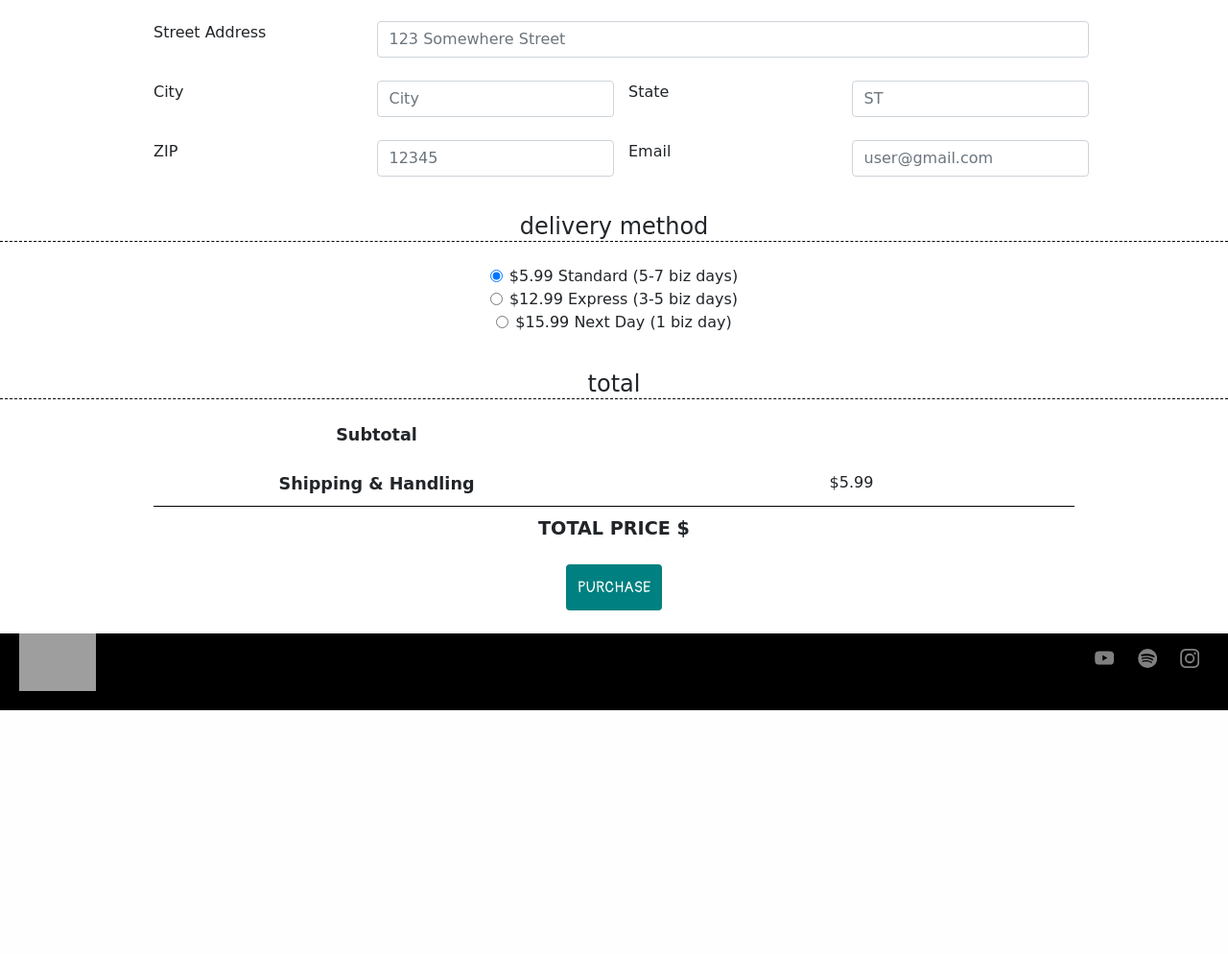
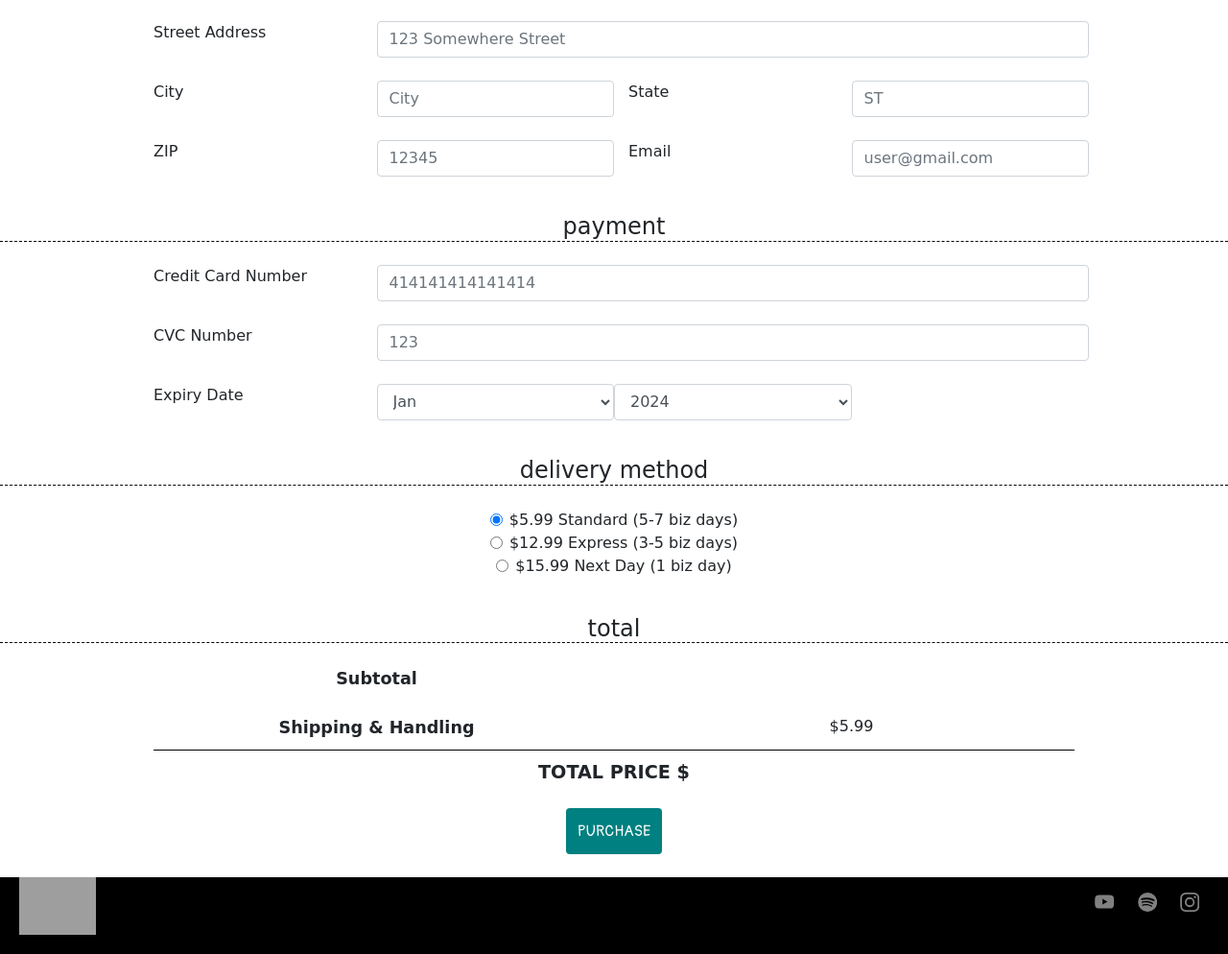
Before and after one commit to jschhie/Mock-Band-Web-App, a Flask app: page /checkout/1 in a window 1280 px wide. Shown: the part 718-1712 px from the top of the page at 96% size. Before the commit the page ends 1458 px from the top, so only its background shows below. Run offline with Flask 2, Linux system fonts and the light colour scheme; some libraries are stand-ins or nearby versions; some web fonts are replaced; grey boxes are pictures that could not be loaded.

Commit message:
mock payment form

```diff
--- a/website/__init__.py
+++ b/website/__init__.py
@@ -34,6 +34,10 @@ def create_database(app):
         with app.test_request_context():
             from .models import Customer, Order, ItemSold, Product
             db.create_all(app=app)
+            # Initialize database once
+            #if (Product.query.all() != None):
+            #    return
+
             # Insert store merch
             merch_titles = ["Young Forever",
                             "WINGS",
--- a/website/models.py
+++ b/website/models.py
@@ -34,7 +34,7 @@ class Order(db.Model):
     total_price = db.Column(db.String(50))
     # Applicable to Ticket Orders
     venue = db.Column(db.String(30), default="None") # if Merch: None, else: Concert Venue
-    venue_date = db.Column(db.String(30), default="None") # date and time (ex: AUG 25, TUES, at 8 PM)
+    venue_date = db.Column(db.String(30), default="None") # date and time (ex: AUG 25, FRIDAY @ 8 PM)
 
 
 class ItemSold(db.Model):
@@ -47,6 +47,6 @@ class ItemSold(db.Model):
 
 class Product(db.Model):
     id = db.Column(db.Integer, primary_key=True)
-    prod_title = db.Column(db.String(50), unique=True)
+    prod_title = db.Column(db.String(50))
     unit_price = db.Column(db.String(50))
     img_src = db.Column(db.String(100), default="None") # image url for merch, "None" for tickets
--- a/website/templates/checkout.html
+++ b/website/templates/checkout.html
@@ -70,6 +70,52 @@
                 <input type="form-control email" class="form-control col-md-3" placeholder="user@gmail.com" id="billEmail" name="billEmail">
             </div>
         </div>
+        </div>
+    </div>
+
+    <div class="checkout-section">
+        <h4 class="sub-header">payment</h4>
+        <br>
+        <div class="checkout-form">
+            <div class="row">
+                <label class="col-md-3">Credit Card Number</label>
+                <input class="form-control col-md-9" type="text" minlength="15" maxlength="15" placeholder="414141414141414" autocomplete="off">
+            </div>
+            <br>
+            <div class="row">
+                <label class="col-md-3">CVC Number</label>
+                <input class="form-control col-md-9" type="password" minlength="3" maxlength="3" placeholder="123" autocomplete="off">
+            </div>
+            <br>
+            <div class="row">
+                <label class="col-md-3">Expiry Date</label>
+                <select class="form-control col-md-3" autocomplete="off">
+                    <option value="01" selected>Jan</option>
+                    <option value="02">Feb</option>
+                    <option value="03">Mar</option>
+                    <option value="04">Apr</option>
+                    <option value="05">May</option>
+                    <option value="06">Jun</option>
+                    <option value="07">Jul</option>
+                    <option value="08">Aug</option>
+                    <option value="09">Sep</option>
+                    <option value="10">Oct</option>
+                    <option value="11">Nov</option>
+                    <option value="12">Dec</option>
+                </select>
+                <select class="form-control col-md-3" autocomplete="off">
+                    <option value="24" selected>2024</option>
+                    <option value="25">2025</option>
+                    <option value="26">2026</option>
+                    <option value="27">2027</option>
+                    <option value="28">2028</option>
+                    <option value="29">2029</option>
+                    <option value="30">2030</option>
+                    <option value="31">2031</option>
+                    <option value="32">2032</option>
+                    <option value="33">2033</option>
+                </select>
+            </div>
         </div>
     </div>
 
--- a/website/views.py
+++ b/website/views.py
@@ -9,10 +9,19 @@ views = Blueprint('views', __name__)
 
 
 
+@views.route('/testing')
+def testing():
+    products = Product.query.all()
+    return render_template('testing.html', products=products)
+
+
+
 @views.route('/')
 @views.route('/index')
 def index():
     return render_template('index.html', isIndex=True)
+
+
 
 
 
@@ -87,7 +96,7 @@ def checkout(txnType):
             prod_title = dictionary['prod_title']
             qty_sold = dictionary['qty_sold']
             # Find matching Product with prod_title
-            product = Product.query.filter_by(prod_title=prod_title).first() # .one() raises exception if MultipleResultsFound
+            product = Product.query.filter_by(prod_title=prod_title).first()
             # Create ItemSold object
             new_item_sold = ItemSold(qty_sold=qty_sold, order_id=new_order.id, product_id=product.id)
             db.session.add(new_item_sold)
@@ -110,7 +119,7 @@ def thankYou(txnType, orderId):
         num_items_sold += item.qty_sold
 
     matching_products = Product.query.filter(Product.id.in_(product_ids)).all()
-    customer = Customer.query.filter_by(id=order.customer_id).first() #.one()
+    customer = Customer.query.filter_by(id=order.customer_id).first()
     if (customer == None):
         print('error no customers with that id: ', order.customer_id)
 
```
Also changed, not shown: website/templates/testing.html (added, +28 -0 lines).
